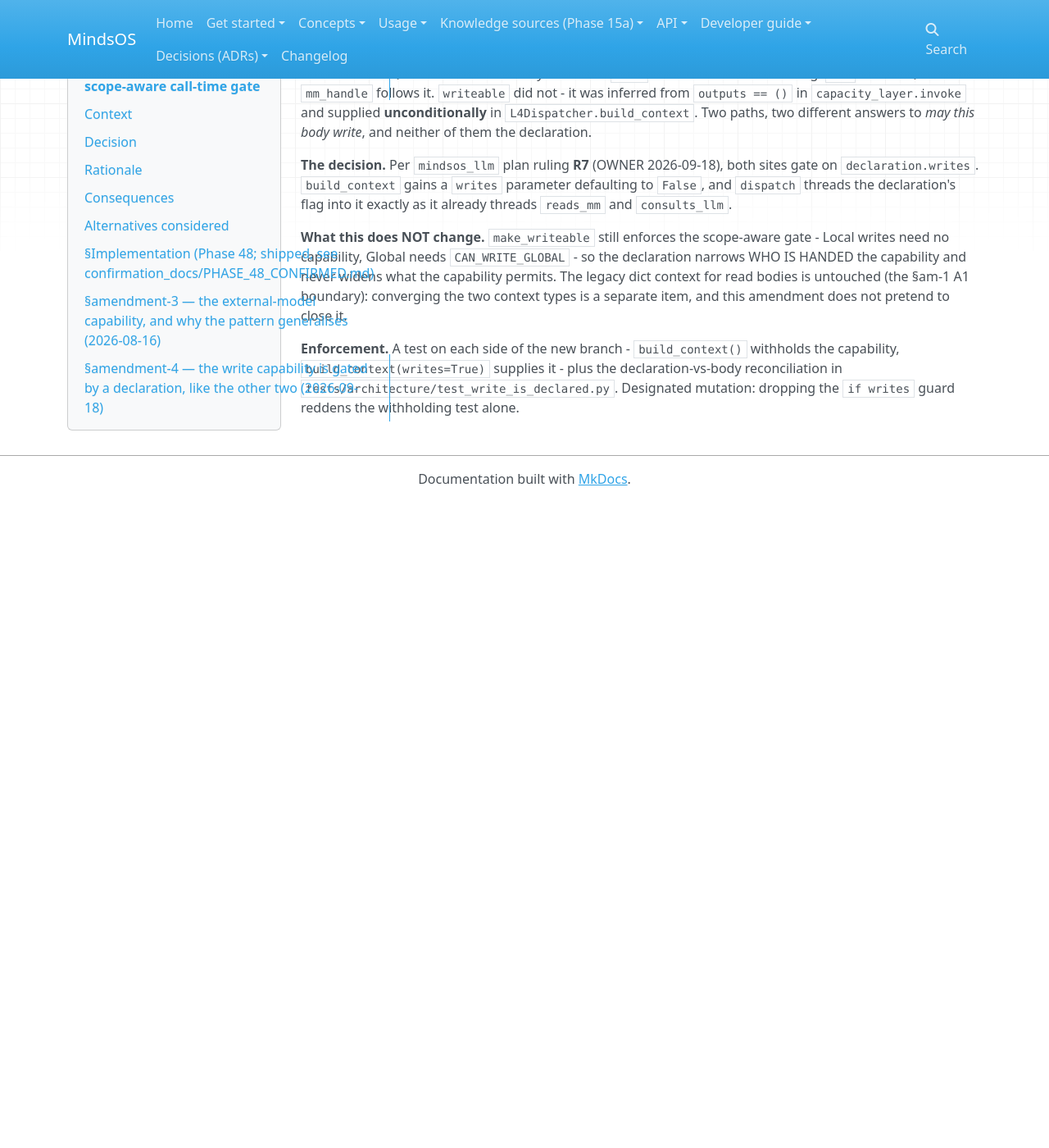
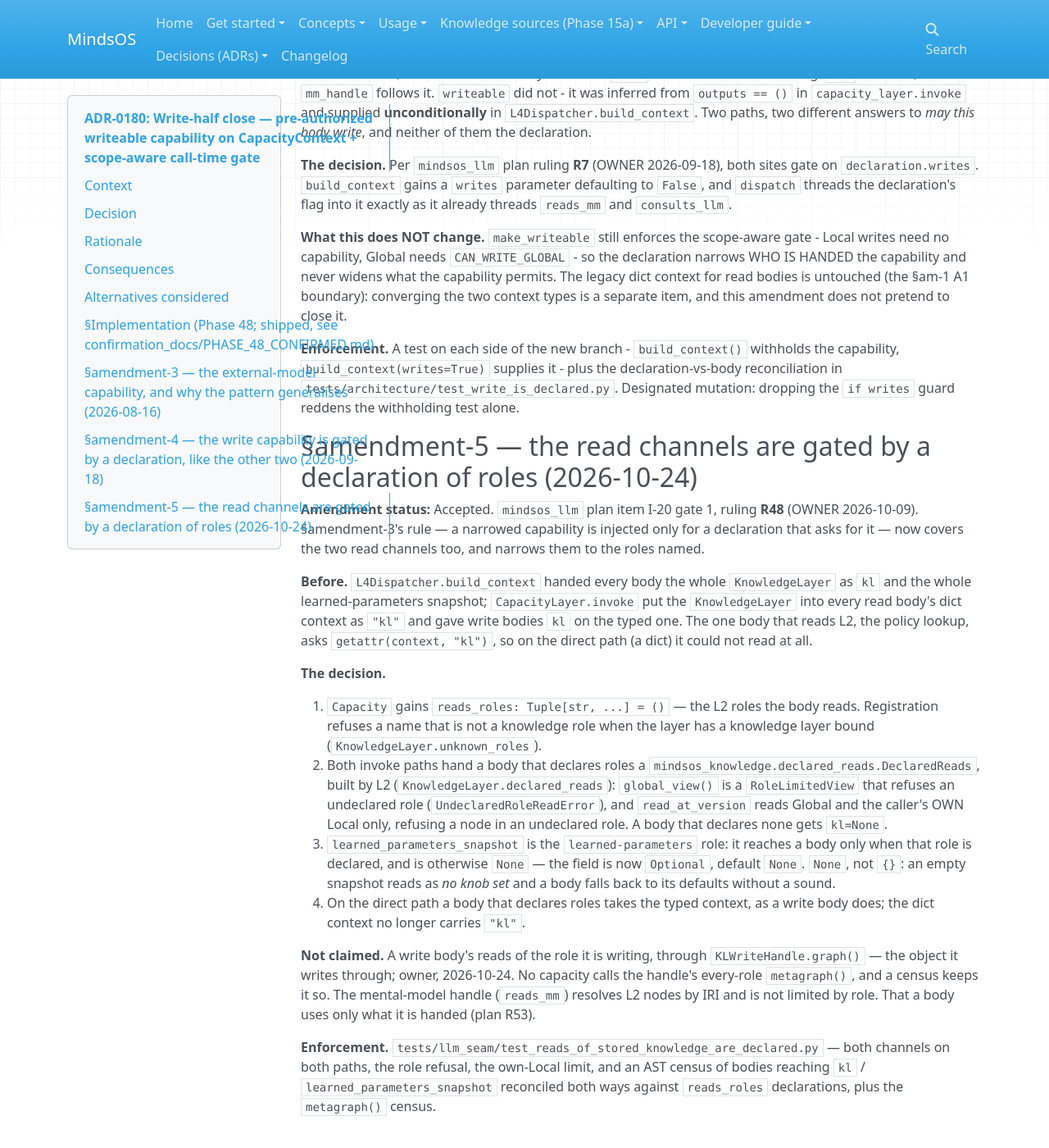
Before and after one commit to halvim/mindsos, an MkDocs documentation site: the page built from docs/decisions/adr/0180-write-capability-on-context-scope-aware-gate.md, in a window 1280 px wide and 1400 px high, scrolled down 3879 px. Shown: the whole window at 82% size. Built offline with MkDocs 1.6.1, drawn with Linux system fonts in a browser that asks for light colours; nearby versions of some CDN libraries; before the commit the page ends 4491 px from its top, so only the background shows below that.

Commit message:
I-20 gate 1: write-handle census row; ADR-0180 am-5, ADR-0210 am-9 build state, R48 re-measured
Co-Authored-By: Claude Opus 5.5 <noreply@anthropic.com>
Claude-Session: https://claude.ai/code/session_01FEhPhStZk6xoCJVtGHacAg

```diff
--- a/docs/decisions/adr/0180-write-capability-on-context-scope-aware-gate.md
+++ b/docs/decisions/adr/0180-write-capability-on-context-scope-aware-gate.md
@@ -136,3 +136,47 @@ withholds the capability, `build_context(writes=True)` supplies it - plus the
 declaration-vs-body reconciliation in
 `tests/architecture/test_write_is_declared.py`. Designated mutation: dropping
 the `if writes` guard reddens the withholding test alone.
+
+
+## §amendment-5 — the read channels are gated by a declaration of roles (2026-10-24)
+
+**Amendment status:** Accepted. `mindsos_llm` plan item I-20 gate 1, ruling
+**R48** (OWNER 2026-10-09). §amendment-3's rule — a narrowed capability is
+injected only for a declaration that asks for it — now covers the two read
+channels too, and narrows them to the roles named.
+
+**Before.** `L4Dispatcher.build_context` handed every body the whole
+`KnowledgeLayer` as `kl` and the whole learned-parameters snapshot;
+`CapacityLayer.invoke` put the `KnowledgeLayer` into every read body's dict
+context as `"kl"` and gave write bodies `kl` on the typed one. The one body
+that reads L2, the policy lookup, asks `getattr(context, "kl")`, so on the
+direct path (a dict) it could not read at all.
+
+**The decision.**
+
+1. `Capacity` gains `reads_roles: Tuple[str, ...] = ()` — the L2 roles the
+   body reads. Registration refuses a name that is not a knowledge role when
+   the layer has a knowledge layer bound (`KnowledgeLayer.unknown_roles`).
+2. Both invoke paths hand a body that declares roles a
+   `mindsos_knowledge.declared_reads.DeclaredReads`, built by L2
+   (`KnowledgeLayer.declared_reads`): `global_view()` is a `RoleLimitedView`
+   that refuses an undeclared role (`UndeclaredRoleReadError`), and
+   `read_at_version` reads Global and the caller's OWN Local only, refusing a
+   node in an undeclared role. A body that declares none gets `kl=None`.
+3. `learned_parameters_snapshot` is the `learned-parameters` role: it reaches a
+   body only when that role is declared, and is otherwise `None` — the field
+   is now `Optional`, default `None`. `None`, not `{}`: an empty snapshot reads
+   as *no knob set* and a body falls back to its defaults without a sound.
+4. On the direct path a body that declares roles takes the typed context, as a
+   write body does; the dict context no longer carries `"kl"`.
+
+**Not claimed.** A write body's reads of the role it is writing, through
+`KLWriteHandle.graph()` — the object it writes through; owner, 2026-10-24. No
+capacity calls the handle's every-role `metagraph()`, and a census keeps it so.
+The mental-model handle (`reads_mm`) resolves L2 nodes by IRI and is not
+limited by role. That a body uses only what it is handed (plan R53).
+
+**Enforcement.** `tests/llm_seam/test_reads_of_stored_knowledge_are_declared.py`
+— both channels on both paths, the role refusal, the own-Local limit, and an
+AST census of bodies reaching `kl` / `learned_parameters_snapshot` reconciled
+both ways against `reads_roles` declarations, plus the `metagraph()` census.
```
Also changed, not shown: docs/decisions/adr/0210-llm-communication-layering.md (+8 -0 lines), docs/plans/MINDSOS_LLM_PLAN.md (+12 -0 lines), 1 other file.
